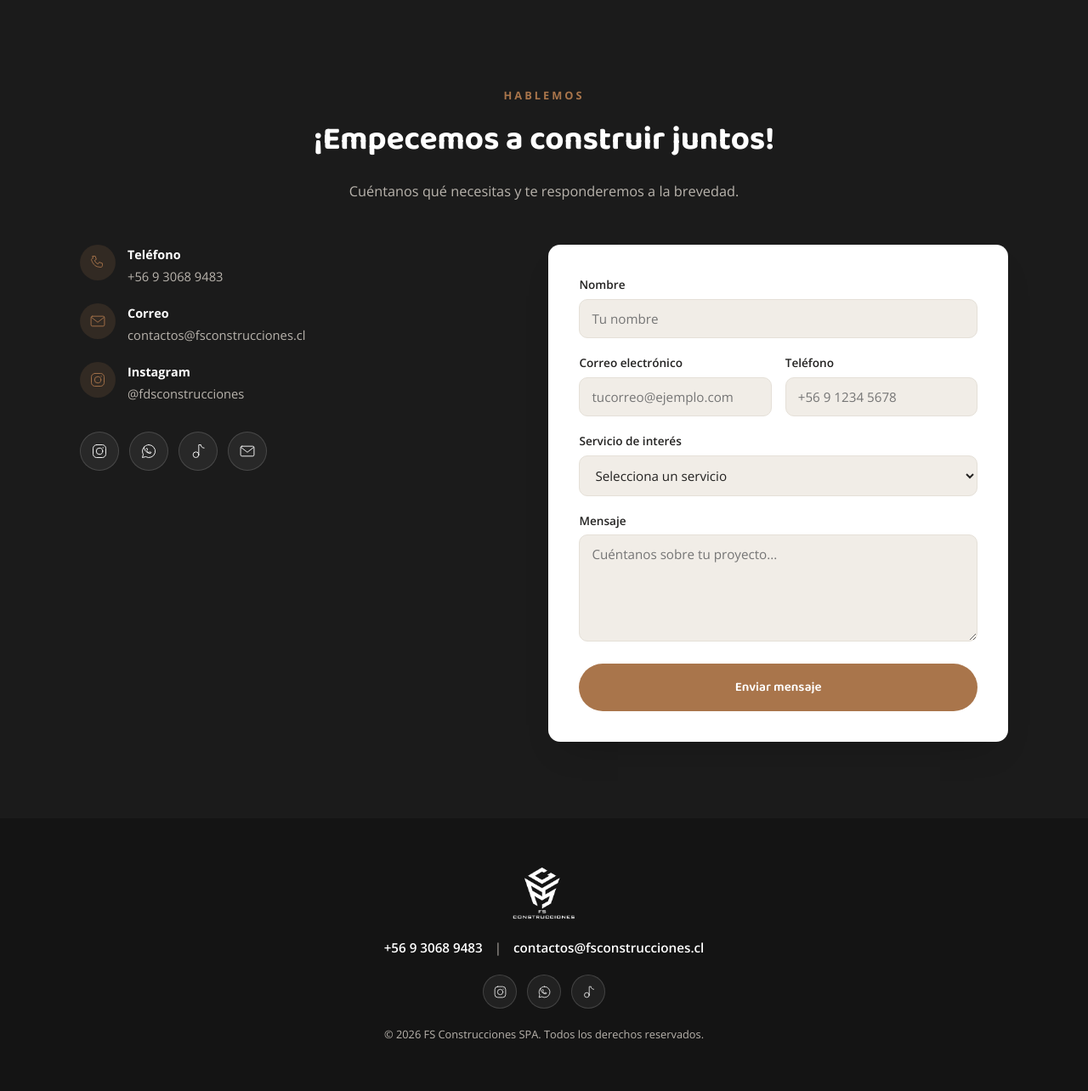
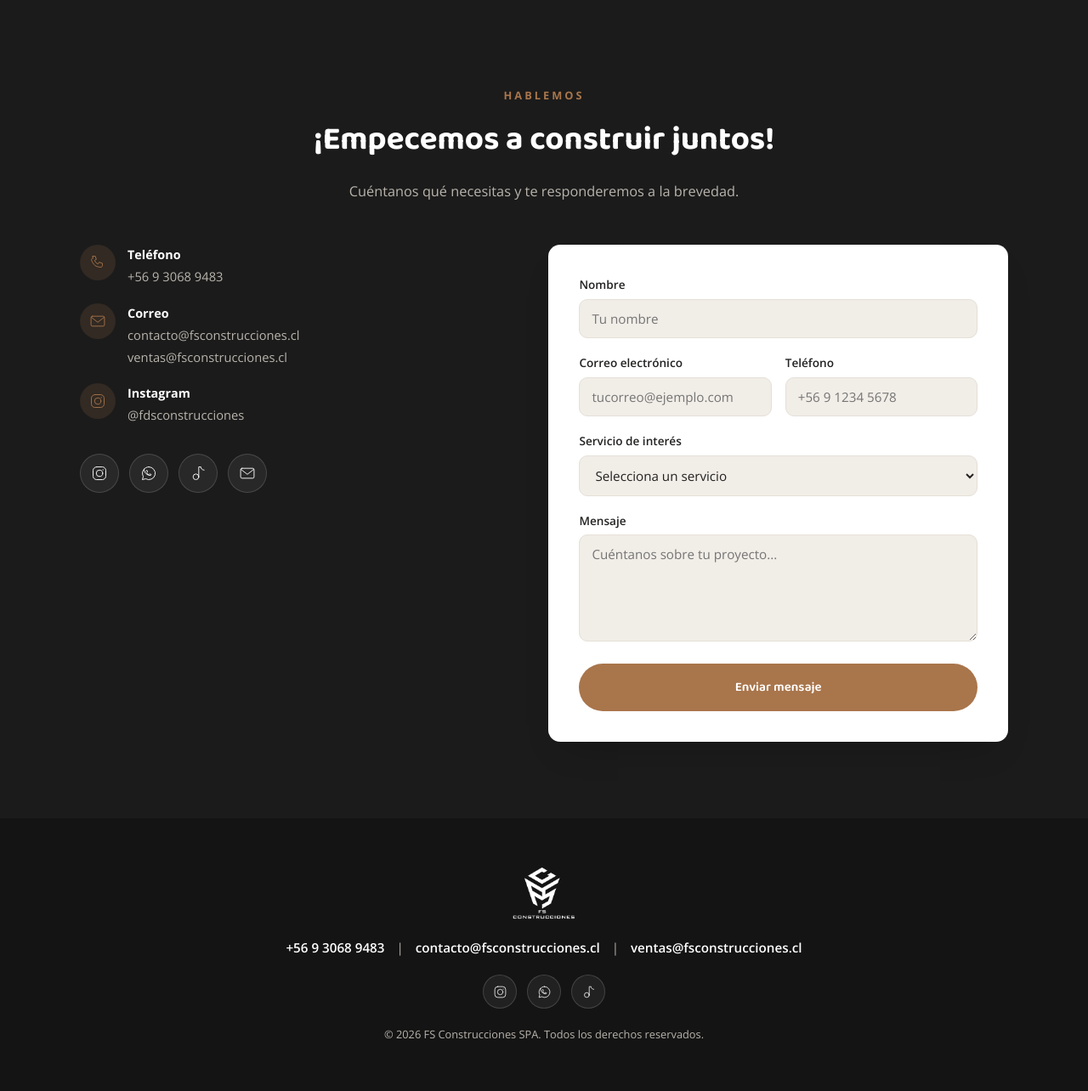
Before and after one commit to cribacache/FS-Construc, a Django app: template website/templates/website/home.html in a window 1280 px wide. Shown: the part 3324-4608 px from the top of the page at 85% size. Run offline with Django 5.2, Linux system fonts and the light colour scheme; the template is opened without the code that fills it: values that come from a table or form of the project are taken from there, others are empty.

Commit message:
Fix contact email and add ventas@ address
Correct contactos@ to contacto@fsconstrucciones.cl and show
ventas@fsconstrucciones.cl in the contact section and footer.

Co-Authored-By: Claude Sonnet 5.5 <noreply@anthropic.com>

```diff
--- a/website/templates/website/home.html
+++ b/website/templates/website/home.html
@@ -316,7 +316,8 @@
               <span class="contact-icon">{% include "website/icons/mail.svg" %}</span>
               <div>
                 <strong>Correo</strong>
-                <a href="mailto:contactos@fsconstrucciones.cl">contactos@fsconstrucciones.cl</a>
+                <a href="mailto:contacto@fsconstrucciones.cl">contacto@fsconstrucciones.cl</a><br>
+                <a href="mailto:ventas@fsconstrucciones.cl">ventas@fsconstrucciones.cl</a>
               </div>
             </li>
             <li>
@@ -338,7 +339,7 @@
             <a class="social-btn" href="https://www.tiktok.com/@fs.construcciones" target="_blank" rel="noopener" aria-label="TikTok">
               {% include "website/icons/tiktok.svg" %}
             </a>
-            <a class="social-btn" href="mailto:contactos@fsconstrucciones.cl" aria-label="Correo">
+            <a class="social-btn" href="mailto:contacto@fsconstrucciones.cl" aria-label="Correo">
               {% include "website/icons/mail.svg" %}
             </a>
           </div>
@@ -391,7 +392,9 @@
     <p class="footer-contact-line">
       <a href="tel:+56930689483">+56 9 3068 9483</a>
       <span class="footer-divider">|</span>
-      <a href="mailto:contactos@fsconstrucciones.cl">contactos@fsconstrucciones.cl</a>
+      <a href="mailto:contacto@fsconstrucciones.cl">contacto@fsconstrucciones.cl</a>
+      <span class="footer-divider">|</span>
+      <a href="mailto:ventas@fsconstrucciones.cl">ventas@fsconstrucciones.cl</a>
     </p>
     <div class="social-buttons social-buttons-sm">
       <a class="social-btn" href="https://instagram.com/fdsconstrucciones" target="_blank" rel="noopener" aria-label="Instagram">
```
